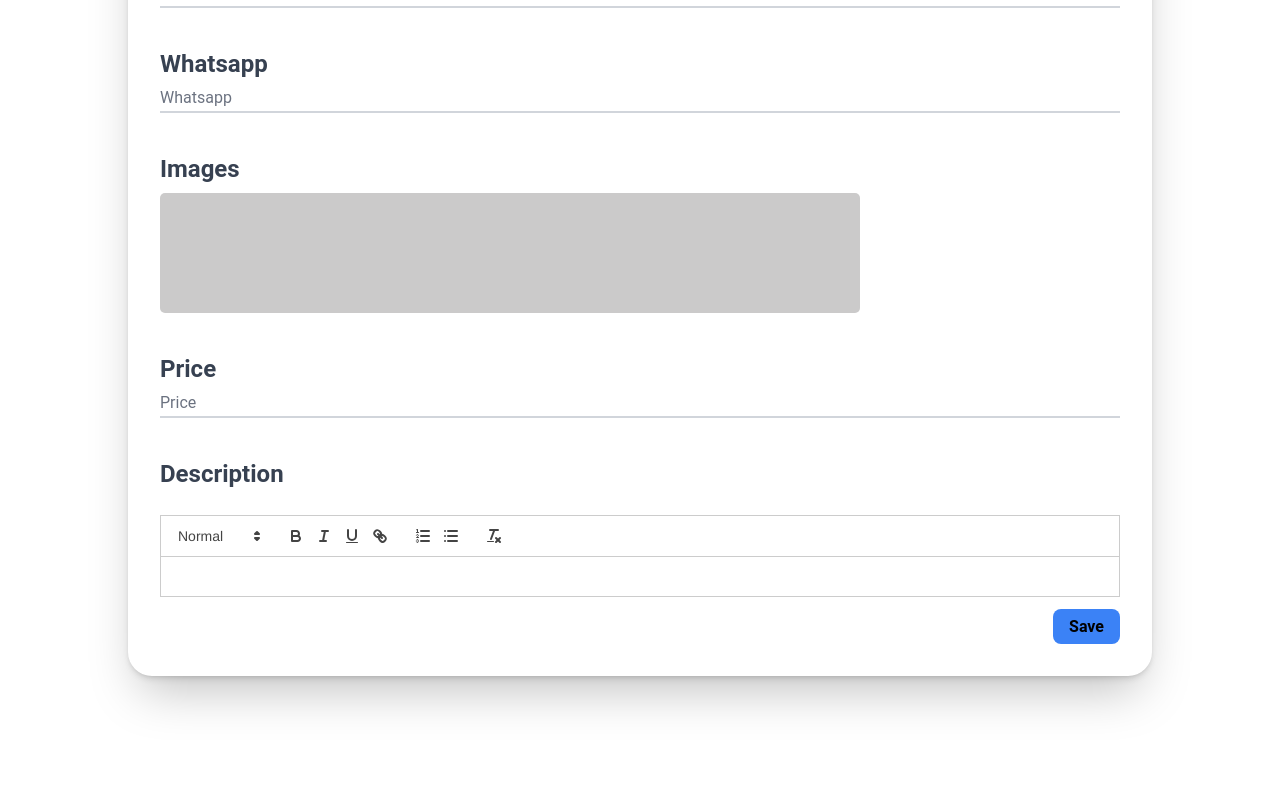
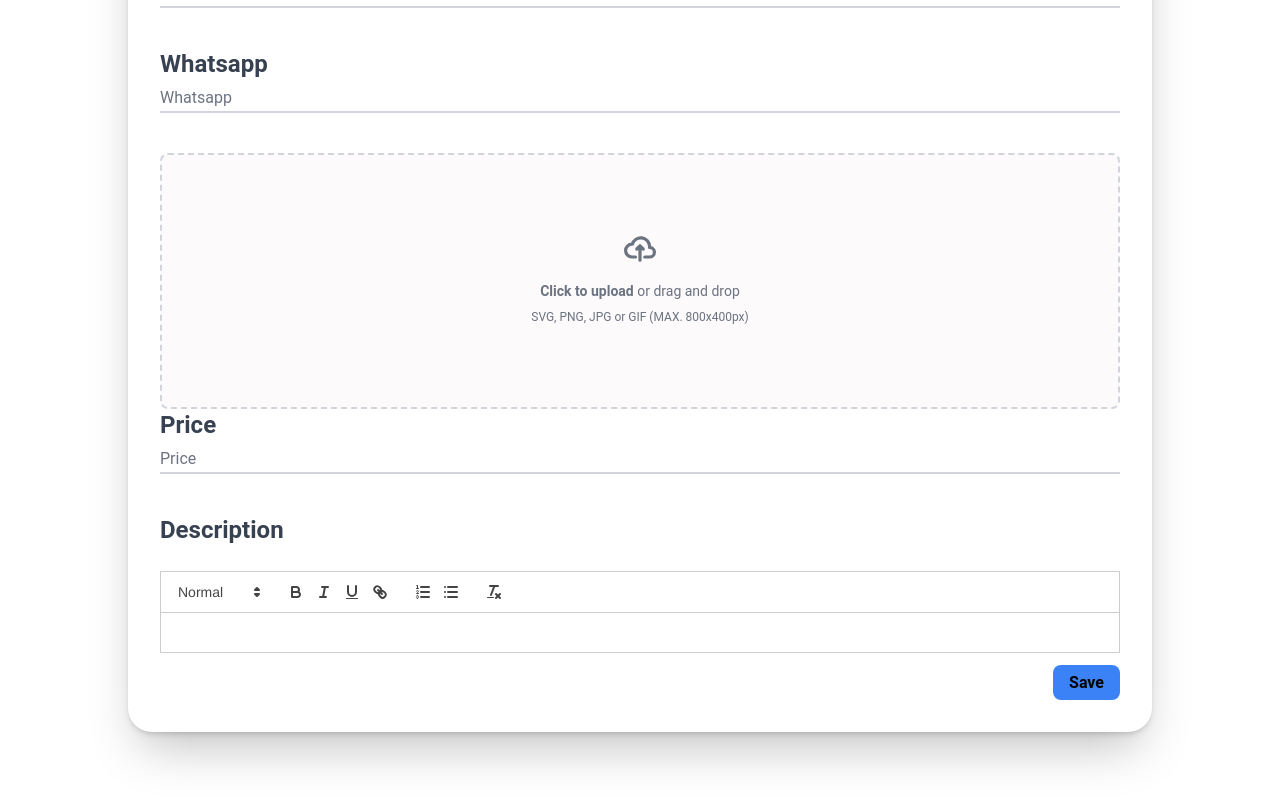
Before and after one commit to Tishan-001/VTA-web-app, a React (Create React App) app: page /new-hotel-add in a window 1280 px wide. Shown: the part 818-1614 px from the top of the page. Before the commit the page ends 1558 px from the top, so only its background shows below. Built offline with nearby package versions, Linux system fonts and the light colour scheme.

Commit message:
Image Upload

```diff
--- a/src/Routes.jsx
+++ b/src/Routes.jsx
@@ -25,6 +25,7 @@ import AddNewRoom from "pages/AddNewRoom/AddNewRoom";
 import AboutUs from "pages/About us/aboutus";
 import AddTranspotation from "pages/AddTranspotation/addTranspotation";
 import AddVehical from "pages/AddTranspotation/addTranspotation";
+import Upload from "pages/fileUpload/upload"
 
 
 const HotelBookingpage = React.lazy(() => import("pages/HotelBookingpage"));
@@ -99,6 +100,7 @@ const ProjectRoutes = () => {
           <Route path="/aboutus" element={<AboutUs/>}/>
           <Route path="/addtranspotation" element={<AddTranspotation/>}/>
           <Route path="/addVehical" element={<AddVehical/>}/>
+          <Route path="/upload" element={<Upload/>}/>
         </Routes>
       </Router>
     </React.Suspense>
--- a/src/components/FileUpload/index.jsx
+++ b/src/components/FileUpload/index.jsx
@@ -20,6 +20,8 @@ function PreviewItem({ file, index, onRemove }) {
     e.preventDefault();
     onRemove(index);
   };
+
+
 
   return (
     <div className="w-full h-full rounded-md flex flex-col min-h-[fit-content]">
--- a/src/pages/NewHotelServiceProvider/NewHotelServiceProvider.jsx
+++ b/src/pages/NewHotelServiceProvider/NewHotelServiceProvider.jsx
@@ -4,8 +4,9 @@ import { Heading } from "components/Heading1";
 import { FileUpload } from "components/FileUpload";
 import { useNavigate } from "react-router-dom";
 import ReactQuill from "react-quill";
-import { message } from "antd";
+import { Upload, message } from "antd";
 import "react-quill/dist/quill.snow.css";
+import Upload1 from "../fileUpload/upload";
 
 export default function NewHotemServiceProvider() {
 
@@ -27,6 +28,7 @@ export default function NewHotemServiceProvider() {
 
     const handleImageUpload = async (files) => {
         const uploadedImages = [];
+
         for (let file of files) {
           const formData = new FormData();
           formData.append("file", file);
@@ -34,7 +36,7 @@ export default function NewHotemServiceProvider() {
           try {
             const response = await fetch("http://localhost:5000/images/upload", {
               method: "POST",
-                    body: formData
+              body: formData,
             });
 
             const data = await response.text();
@@ -47,14 +49,17 @@ export default function NewHotemServiceProvider() {
             }
           } catch (error) {
             console.error("Error uploading image:", error);
+            message.error("Error uploading image. Please try again.");
           }
         }
 
-        setHotelData(prevData => ({
+        setHotelData((prevData) => ({
           ...prevData,
-            media: [...prevData.media, ...uploadedImages]
+          media: [...prevData.media, ...uploadedImages],
         }));
       };
+
+
 
     const handleQuillChange = (value) => {
         setHotelData(prevData => ({
@@ -181,20 +186,16 @@ export default function NewHotemServiceProvider() {
                         <hr className="mt-1 border-t-2 border-gray-300"/>
                     </div>
                     {/* Images */}
-                    <div className="mb-10">
-                     <label className="block text-gray-700 text-2xl font-bold mb-2" htmlFor="images">Images</label>
-                     <FileUpload
-                                allowMultiple
-                                preview
-                                name="mainImage"
-                                Thumbnail={FileUpload.PreviewItem}
-                                onUpload={handleImageUpload}
-                                className="flex flex-col items-center w-[700px] h-[120px] gap-[15px] p-[18px] bg-blue_gray-100 rounded-[5px]"
-                            >
-                                <Img src="images/img_plus_3_1.png" alt="main_image_one" className="w-[25px] mt-[22px] object-cover" />
-                                <Heading size="1xl" as="p">Main Image</Heading>
-                            </FileUpload>
-                    </div>
+
+
+                   <section>
+                    <Upload1 onUpload={handleImageUpload}/>
+                   </section>
+
+
+
+
+
                     {/* Price */}
                     <div className="mb-10">
                         <label className="block text-gray-700 text-2xl font-bold mb-2" htmlFor="price">Price</label>
--- /dev/null
+++ b/src/pages/fileUpload/upload.jsx
@@ -0,0 +1,92 @@
+import React, { useState } from 'react';
+
+const FileUpload = ({ onUpload }) => {
+  const [images, setImages] = useState([]);
+
+  const handleImageUpload = (event) => {
+    const files = Array.from(event.target.files);
+    const newImages = [];
+
+    files.forEach(file => {
+      newImages.push(file); // Push File object directly
+    });
+
+    setImages(prevImages => {
+      const updatedImages = [...prevImages, ...newImages];
+      onUpload(updatedImages); // Call onUpload with the updated images
+      return updatedImages;
+    });
+  };
+
+  const handleRemoveImage = (index) => {
+    setImages(prevImages => {
+      const updatedImages = prevImages.filter((_, i) => i !== index);
+      onUpload(updatedImages); // Call onUpload with the updated images after removal
+      return updatedImages;
+    });
+  };
+
+  return (
+    <div className="flex items-center justify-center w-full">
+      <label
+        htmlFor="dropzone-file"
+        className="flex flex-col items-center justify-center w-full h-64 border-2 border-gray-300 border-dashed rounded-lg cursor-pointer bg-gray-50 dark:hover:bg-gray-800 dark:bg-gray-700 hover:bg-gray-100 dark:border-gray-600 dark:hover:border-gray-500 dark:hover:bg-gray-600"
+      >
+        <div className="flex flex-col items-center justify-center pt-5 pb-6">
+          {images.length > 0 ? (
+            <div className="flex flex-wrap">
+              {images.map((image, index) => (
+                <div key={index} className="relative w-24 h-24 m-2">
+                  <img
+                    src={URL.createObjectURL(image)} // Use createObjectURL to display image preview
+                    alt={`Uploaded ${index}`}
+                    className="w-full h-full object-cover rounded"
+                  />
+                  <button
+                    onClick={() => handleRemoveImage(index)}
+                    className="absolute top-0 right-0 bg-red-500 text-white w-[5px] h-[5px] rounded-[100%] p-1"
+                  >
+                    &times;
+                  </button>
+                </div>
+              ))}
+            </div>
+          ) : (
+            <>
+              <svg
+                className="w-8 h-8 mb-4 text-gray-500 dark:text-gray-400"
+                aria-hidden="true"
+                xmlns="http://www.w3.org/2000/svg"
+                fill="none"
+                viewBox="0 0 20 16"
+              >
+                <path
+                  stroke="currentColor"
+                  strokeLinecap="round"
+                  strokeLinejoin="round"
+                  strokeWidth="2"
+                  d="M13 13h3a3 3 0 0 0 0-6h-.025A5.56 5.56 0 0 0 16 6.5 5.5 5.5 0 0 0 5.207 5.021C5.137 5.017 5.071 5 5 5a4 4 0 0 0 0 8h2.167M10 15V6m0 0L8 8m2-2 2 2"
+                />
+              </svg>
+              <p className="mb-2 text-sm text-gray-500 dark:text-gray-400">
+                <span className="font-semibold">Click to upload</span> or drag and drop
+              </p>
+              <p className="text-xs text-gray-500 dark:text-gray-400">
+                SVG, PNG, JPG or GIF (MAX. 800x400px)
+              </p>
+            </>
+          )}
+        </div>
+        <input
+          id="dropzone-file"
+          type="file"
+          className="hidden"
+          multiple
+          onChange={handleImageUpload}
+        />
+      </label>
+    </div>
+  );
+};
+
+export default FileUpload;
```
Lines whose indentation alone changed are shown as unchanged.
